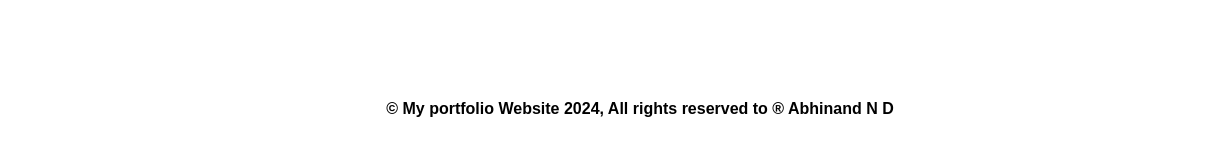
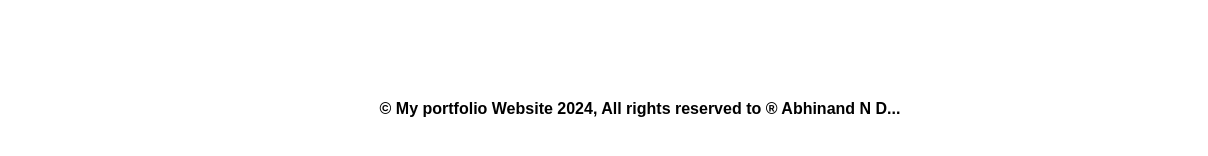
Before and after one commit to ABHINANDND/portfolio, a plain HTML site: page index.html in a window 1280 px wide. Shown: the part 2080-2236 px from the top of the page, 0-1208 px from the left. Drawn offline with Linux system fonts and the light colour scheme; a web font is replaced by a local one.

Commit message:
version 2

```diff
--- a/index.html
+++ b/index.html
@@ -149,7 +149,7 @@
         </section>
         <!-- footer -->
         <footer>
-            <p id="copyright">&copy; My portfolio Website 2024, All rights reserved to &reg; Abhinand N D</p>
+            <p id="copyright">&copy; My portfolio Website 2024, All rights reserved to &reg; Abhinand N D...</p>
             <div class="icon up-arrow">
                 <a href="#container" target="_blank"><i class="fa-solid fa-angle-up brands"></i></a>
             </div>
```
